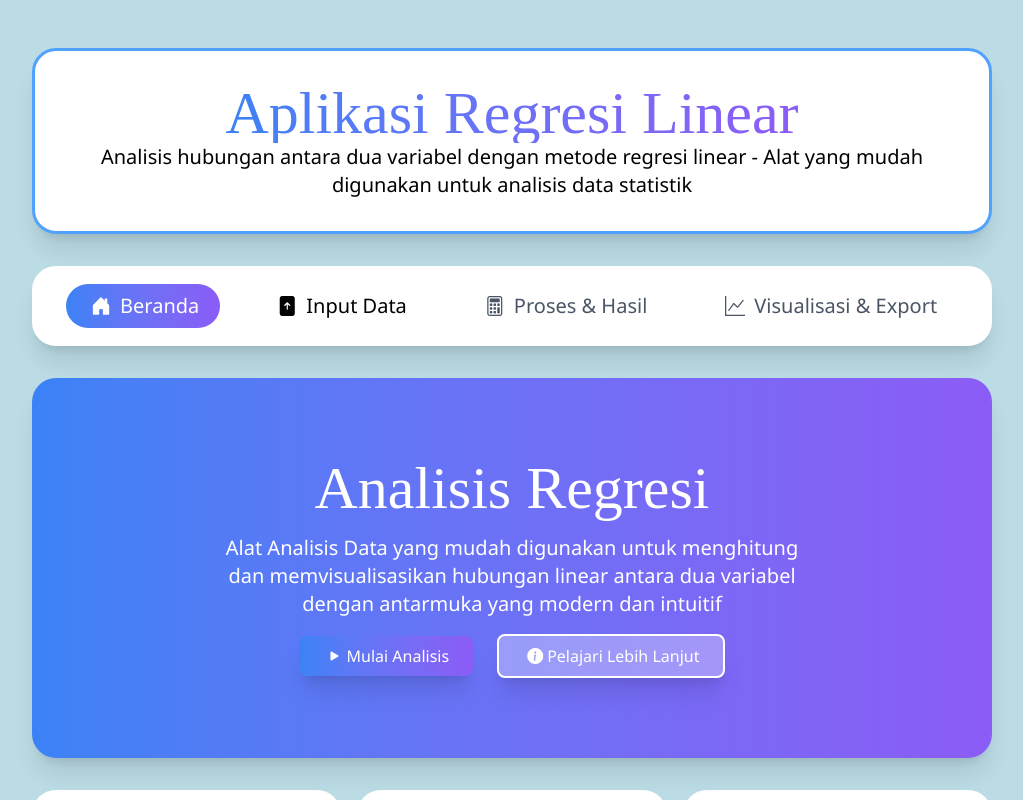
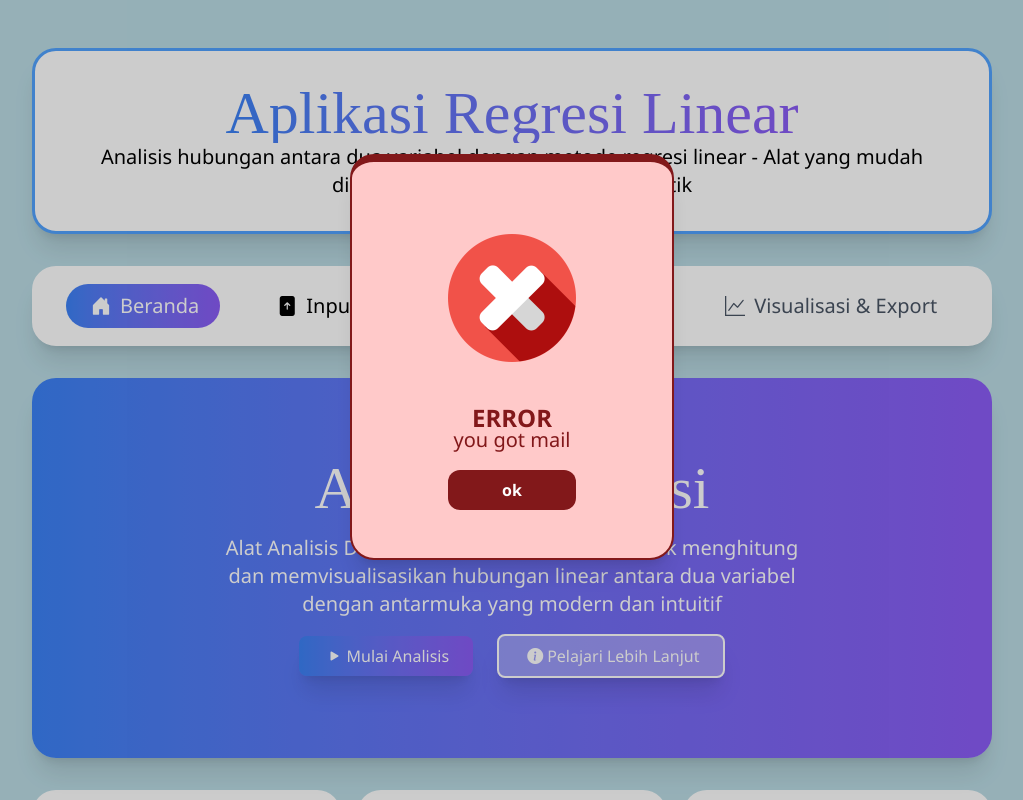
Before and after one commit to raihants/Regresi-Linear-Logaritmik, a React (Vite) app in the folder frontend/: page / in a window 1280 px wide. Shown: the top 800 px of the page, without its empty margins (128-1151 px from the left). Built offline with nearby package versions, Linux system fonts and the light colour scheme; a web font is replaced by a local one.

Commit message:
added error popup

```diff
--- a/frontend/src/Index.jsx
+++ b/frontend/src/Index.jsx
@@ -9,6 +9,7 @@ export default function Index()
 {
     const [tab, setTab] = useState(0);
     const [warningMsg, setWarningMsg] = useState("");
+    const [errorMsg, setErrorMsg] = useState("you got mail");
 
     // Data & Backend
     const [rowData, setRowData] = useState([{ x: 0, y: 0, xEdit:null, yEdit:null }]);
@@ -25,8 +26,30 @@ export default function Index()
         return Number(num).toFixed(kecermatan);
     }
 
+    useEffect(() => {
+        if (errorMsg != "")
+        {
+            document.body.style.overflow = 'hidden';
+        }
+
+        return () => {
+            document.body.style.overflow = 'auto';
+        };
+    }, [errorMsg]);
+
     return (
         <div className="flex flex-col md:gap-8 gap-4 relative">
+            {/* NOTE: Error Pop-up*/}
+            {errorMsg!="" && (
+                <div className="fixed top-0 left-0 w-full h-screen bg-black/20 z-20">
+                    <div className="bg-red-200 px-12 md:px-24 py-12 mx-auto w-fit mt-[32%] md:mt-[12%] text-red-900 rounded-3xl flex flex-col gap-4 items-center text-center shadow-xl border-2 border-t-8 border-red-900">
+                        <img src="/cancel.png" className="w-24 md:w-32 my-6 mx-auto"/>
+                        <p className="text-xl md:text-2xl font-bold -mb-6">ERROR</p>
+                        <p className="text-[0.85rem] md:text-xl">{errorMsg}</p>
+                        <button type="button" className="bg-red-900 text-white hover:bg-white hover:text-red-900 rounded-xl w-full py-2 px-4 font-bold duration-300 ease-in-out transition-colors" onClick={()=> setErrorMsg("")}>ok</button>
+                    </div>
+                </div>
+            )}
 
             {/* NOTE: Floating Chat Button */}
             {regressionResult!=null && (
@@ -124,6 +147,7 @@ export default function Index()
                         setKecermatan={setKecermatan}
                         setTab={setTab}
                         applyKecermatan={applyKecermatan}
+                        setErrorMsg={setErrorMsg}
                     />
                 ))}
 
--- a/frontend/src/tab/Input.jsx
+++ b/frontend/src/tab/Input.jsx
@@ -119,7 +119,7 @@ export default function InputPage({ rowData, setRowData, setRegressionResult, se
     const handleProcess = async () => {
         try {
             if (rowData.length < 2) {
-                alert("Minimal harus ada 2 pasang data!");
+                props.setErrorMsg("Minimal ada 2 baris data pada tabel!");
                 return;
             }
 
@@ -136,7 +136,7 @@ export default function InputPage({ rowData, setRowData, setRegressionResult, se
 
             const uploadData = await uploadResp.json();
             if (!uploadResp.ok) {
-                alert(uploadData.detail || "Upload JSON gagal");
+                props.setErrorMsg(uploadData.detail || "Upload JSON gagal");
                 return;
             }
 
@@ -146,7 +146,7 @@ export default function InputPage({ rowData, setRowData, setRegressionResult, se
             const regResp = await fetch(`${API_URL}/regression/${modelType}?session_id=${sessionId}`);
             const regResult = await regResp.json();
             if (!regResp.ok) {
-                alert(regResult.detail || "Gagal menghitung regresi");
+                props.setErrorMsg(regResult.detail || "Gagal menghitung regresi");
                 return;
             }
 
@@ -155,7 +155,7 @@ export default function InputPage({ rowData, setRowData, setRegressionResult, se
             setTab(2);
         } catch (err) {
             console.error(err);
-            alert("Terjadi error ketika memproses data.");
+            props.setErrorMsg("Terjadi error ketika memproses data.");
         }
     };
 
```
Also changed, not shown: frontend/public/cancel.png (added), 2 other files (tests, documents, lock files or other folders).
